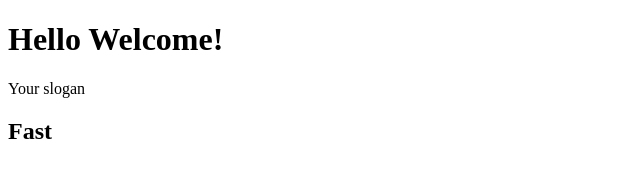
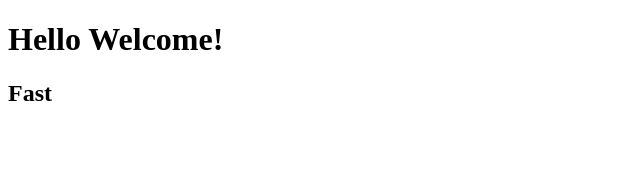
Before and after one commit to paulinastefanska/learning-git-2, a plain HTML site: page index.html in a window 1280 px wide. Shown: the whole page, without its empty margins (0-640 px from the left). Drawn offline with Linux system fonts and the light colour scheme.

Commit message:
Remove paragraph

```diff
--- a/index.html
+++ b/index.html
@@ -6,7 +6,6 @@
 	</head>
 	<body>
 		<h1>Hello Welcome!</h1>
-		<p>Your slogan</p>
 		<h2>Fast</h2>
 	</body>
 </html>
```
